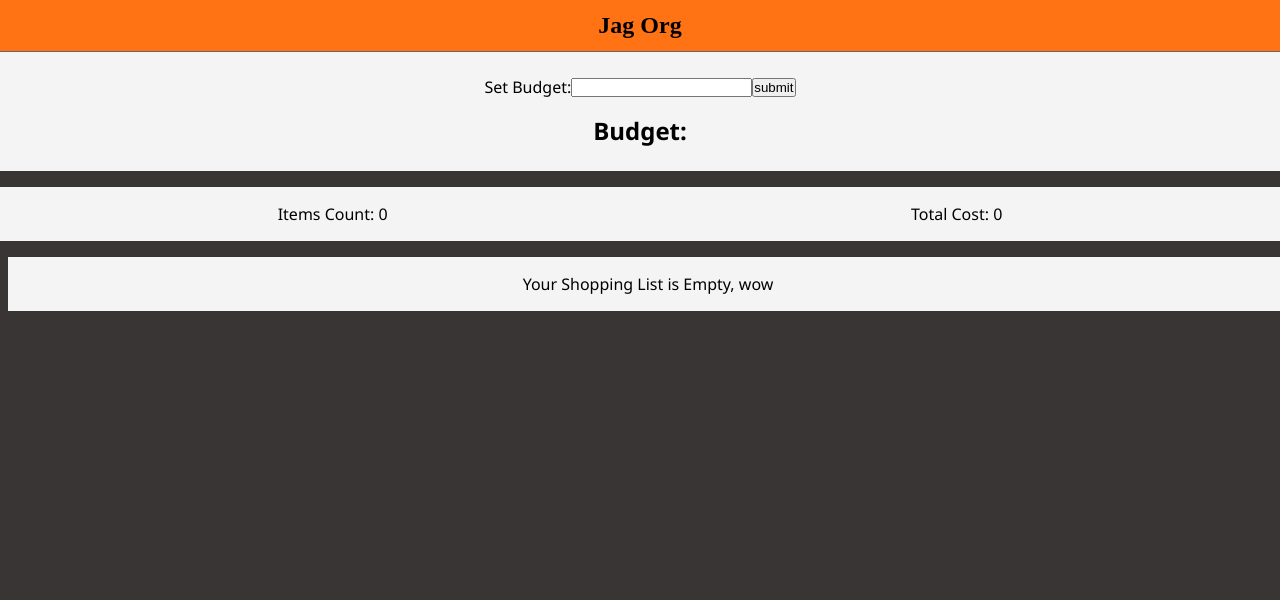
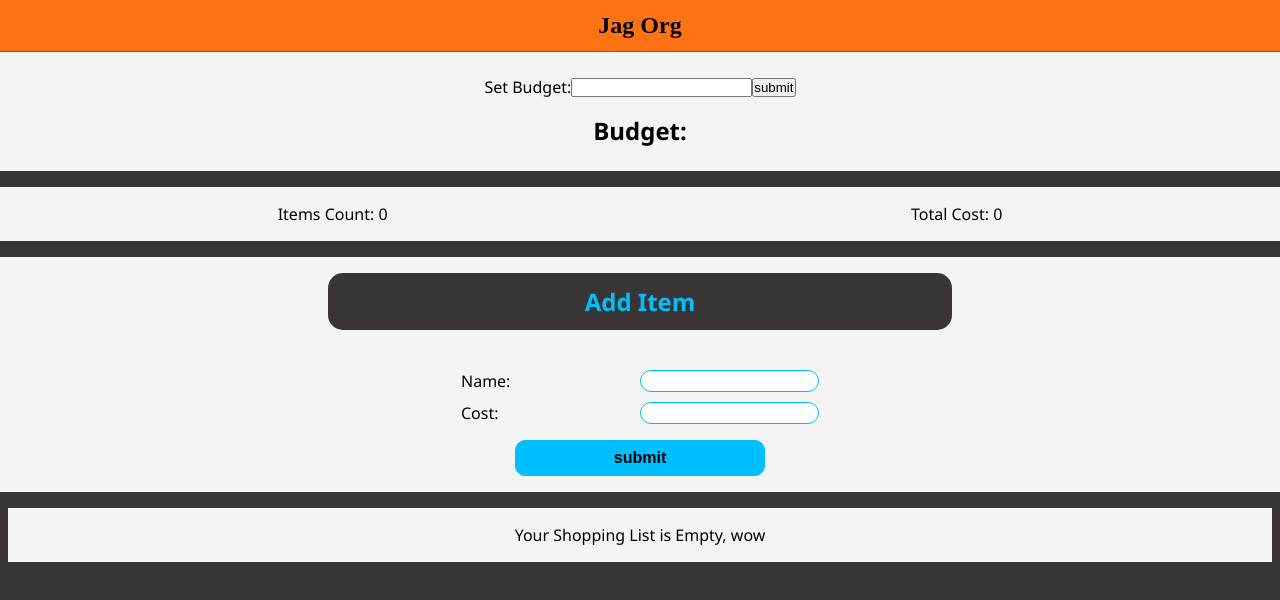
Before and after one commit to Cephern/DailyOrg, a React (Create React App) app: page / in a window 1280 px wide. Shown: the top 600 px of the page. Built offline with nearby package versions, Linux system fonts and the light colour scheme; the HTML template or start-up script is replaced by a standard one; a web font is replaced by a local one.

Commit message:
re-wrote all with hooks and context

```diff
--- a/src/App.js
+++ b/src/App.js
@@ -5,6 +5,7 @@ import OrgContextProvider from './contexts/OrgContext';
 import Budget from './comps/Budget';
 import Display from './comps/Display';
 import TotalCount from './comps/TotalCount';
+import AddItem from './comps/AddItem';
 
 const App = () => {
   return (
@@ -13,6 +14,7 @@ const App = () => {
       <OrgContextProvider>
         <Budget />
         <TotalCount />
+        <AddItem />
         <Display />
       </OrgContextProvider>
     </div>
--- a/src/comps/AddItem.js
+++ b/src/comps/AddItem.js
@@ -1,41 +1,35 @@
-import React, { Component } from 'react';
+import React, { useState, useContext } from 'react';
+import { OrgContext } from '../contexts/OrgContext';
 
-export default class AddItem extends Component {
-    state = {
-        name: null,
-        cost: null,
-        count: 1,
+const AddItem = () => {
+    const { addItem } = useContext(OrgContext);
+    const [name, setName] = useState('');
+    const [cost, setCost] = useState('');
+
+    const handleSubmit = (e) => {
+        e.preventDefault();
+        addItem({ name, cost, count: 1 });
+        setName('');
+        setCost('');
     }
 
-    handleSubmit = (e) => {
-        e.preventDefault();
-        this.props.addItem(this.state);
-        this.setState({
-            name: null,
-            cost: null
-        })
-        document.querySelector('#name').value = null;
-        document.querySelector('#cost').value = null;
-    }
-
-    handleChange = (e) => {
-        this.setState({
-            [e.target.id]: e.target.value
-        });
-    }
-
-    render() {
     return (
-            <form className="addItem_form" onSubmit={this.handleSubmit}>
+        <form className="addItem_form" onSubmit={handleSubmit}>
             <h2>Add Item</h2>
             <div className="addItem_inputs">
                 <label htmlFor="name">Name:</label>
-                    <input onChange={this.handleChange} type="text" name="name" id="name" />
+                <input type="text" name="name" id="name" value={name} onChange={(e) => {
+                    setName(e.target.value);
+                }} />
                 <label htmlFor="cost">Cost:</label>
-                    <input onChange={this.handleChange} type="number" name="cost" id="cost" />
+                <input type="number" name="cost" id="cost" value={cost} onChange={(e) => {
+                    setCost(Number(e.target.value));
+                }} />
             </div>
-                <button>Submit</button>
+            <input type="submit" value="submit" />
         </form>
     );
 }
-}
+
+
+export default AddItem;
--- a/src/comps/Budget.js
+++ b/src/comps/Budget.js
@@ -6,7 +6,7 @@ const Budget = () => {
     const [budgetInner, setBudget] = useState('');
 
     const handleChange = (e) => {
-        setBudget(Number(e.target.value));
+        setBudget(e.target.value);
     }
 
     const handleSubmit = (e) => {
--- a/src/index.css
+++ b/src/index.css
@@ -130,7 +130,7 @@ body {
     border: 1px solid #00bfff;
 }
 
-.addItem_form button {
+.addItem_form input[type='submit'] {
     width: 20%;
     background-color: #00bfff;
     padding: 0.5em;
@@ -165,7 +165,7 @@ body {
 /* Display component*/
 
 .display_empty {
-    width: 100%;
+    max-width: 100%;
     text-align: center;
     padding: 1em;
     margin: 0.5em;
@@ -178,6 +178,7 @@ body {
     justify-content: center;
     align-items: center;
     width: 90%;
+    margin: 0 auto;
 }
 
 .display_item {
```
Lines whose indentation alone changed are shown as unchanged.
